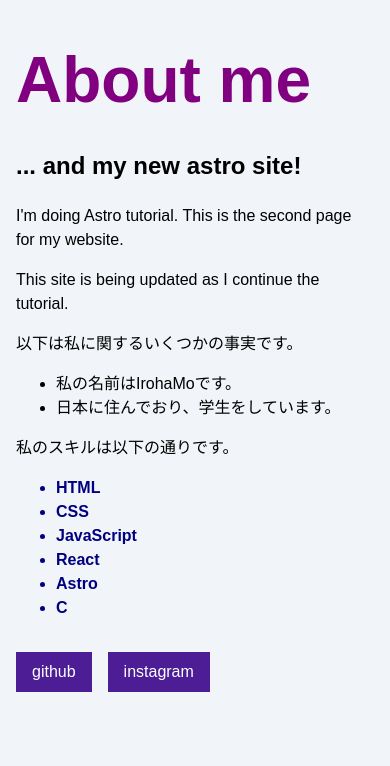
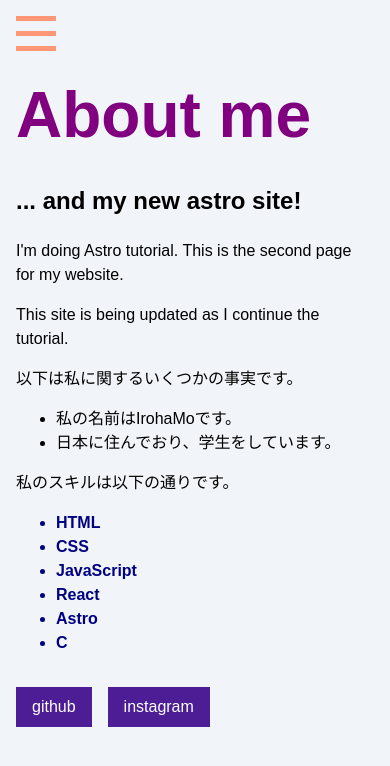
Before and after one commit to IrohaMo/IrohaMo.github.io, an Astro site: page /about in a window 390 px wide. Built offline with nearby package versions, Linux system fonts and the light colour scheme; Astro itself is replaced by a stand-in of ours.

Commit message:
add: hamburger

```diff
--- /dev/null
+++ b/src/components/Hamburger.astro
@@ -0,0 +1,8 @@
+---
+---
+
+<div class="hamburger">
+	<span class="line"></span>
+	<span class="line"></span>
+	<span class="line"></span>
+</div>
--- a/src/components/Header.astro
+++ b/src/components/Header.astro
@@ -1,7 +1,11 @@
 ---
 import Navigation from './Navigation.astro'
+import Hamburger from './Hamburger.astro'
 ---
 
 <header>
-	<Navigation />
+	<nav>
+		<Hamburger />
+		<Navigation />
+	</nav>
 </header>
--- a/src/pages/about.astro
+++ b/src/pages/about.astro
@@ -1,6 +1,5 @@
 ---
 import '../styles/global.css'
-
 import Header from '../components/Header.astro';
 import Footer from '../components/Footer.astro';
 const pageTitle = "About me";
--- a/src/pages/blog.astro
+++ b/src/pages/blog.astro
@@ -1,4 +1,5 @@
 ---
+import '../styles/global.css';
 import Header from '../components/Header.astro';
 import Footer from '../components/Footer.astro';
 ---
--- a/src/pages/index.astro
+++ b/src/pages/index.astro
@@ -1,4 +1,5 @@
 ---
+import '../styles/global.css';
 import Header from '../components/Header.astro';
 import Footer from '../components/Footer.astro';
 ---
@@ -15,5 +16,8 @@ import Footer from '../components/Footer.astro';
 		<Header />
 		<h1>My Astro Site</h1>
 		<Footer />
+		<script>
+			import "../scripts/menu.js"
+  		</script>
 	</body>
 </html>
--- /dev/null
+++ b/src/scripts/menu.js
@@ -0,0 +1,3 @@
+document.querySelector('.hamburger').addEventListener('click', () => {
+  document.querySelector('.nav-links').classList.toggle('expanded');
+});
--- a/src/styles/global.css
+++ b/src/styles/global.css
@@ -20,7 +20,18 @@ h1 {
 	font-size: 2.5rem;
 }
 
-/* ナビゲーションのスタイル */
+.hamburger {
+	padding-right: 20px;
+	cursor: pointer;
+}
+
+.hamburger .line {
+	display: block;
+	width: 40px;
+	height: 5px;
+	margin-bottom: 10px;
+	background-color: #ff9776;
+}
 
 .nav-links {
 	width: 100%;
@@ -63,4 +74,8 @@ h1 {
 		display: inline-block;
 		padding: 15px 20px;
 	}
+
+	.hamburger {
+		display: none;
 	}
+}
```
Lines whose indentation alone changed are shown as unchanged.
